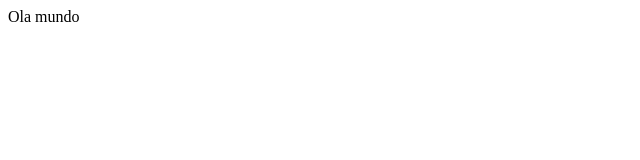
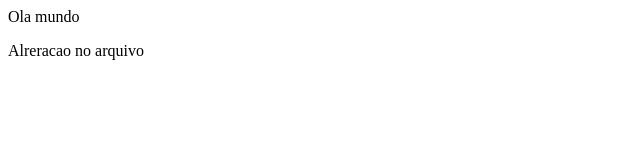
Before and after one commit to lucmarc02/curso_git_1, a plain HTML site: page index.html in a window 1280 px wide. Shown: the whole page, without its empty margins (0-640 px from the left). Drawn offline with Linux system fonts and the light colour scheme.

Commit message:
enviando alterações

```diff
--- a/index.html
+++ b/index.html
@@ -1,3 +1,4 @@
 <html>
     <p>Ola mundo</p>
+    <p>Alreracao no arquivo</p>
 </html>
```
